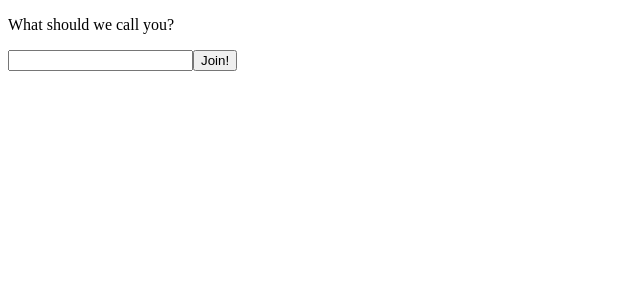
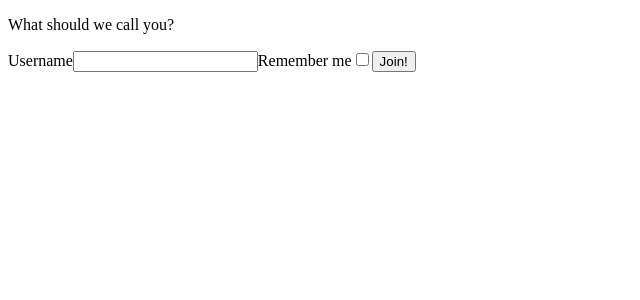
Before and after one commit to robinmetral/yaca, a React (Create React App) app: page / in a window 1280 px wide. Shown: the top 300 px of the page, without its empty margins (0-640 px from the left). Built offline with nearby package versions, Linux system fonts and the light colour scheme; no server answers.

Commit message:
Add remember me input to save author to localStorage

```diff
--- a/src/components/App.js
+++ b/src/components/App.js
@@ -20,8 +20,11 @@ class App extends Component {
       });
   }
 
-  joinChat = author => {
+  joinChat = (author, remember) => {
     this.setState({ author });
+    if (remember) {
+      localStorage.setItem("author", author);
+    }
   };
 
   render() {
--- a/src/components/Join.js
+++ b/src/components/Join.js
@@ -2,18 +2,24 @@ import React, { Component } from "react";
 
 class Join extends Component {
   state = {
-    author: ""
+    author: "",
+    remember: false
   };
 
   handleChange = event => {
+    const { name } = event.target;
+    const value =
+      event.target.type === "checkbox"
+        ? event.target.checked
+        : event.target.value;
     this.setState({
-      author: event.target.value
+      [name]: value
     });
   };
 
   handleSubmit = event => {
     event.preventDefault();
-    this.props.joinChat(this.state.author);
+    this.props.joinChat(this.state.author, this.state.remember);
   };
 
   render() {
@@ -21,11 +27,21 @@ class Join extends Component {
       <div>
         <p>What should we call you?</p>
         <form onSubmit={this.handleSubmit}>
+          <label htmlFor="author">Username</label>
           <input
             required
             type="text"
+            id="author"
             name="author"
             value={this.state.author}
+            onChange={this.handleChange}
+          />
+          <label htmlFor="remember">Remember me</label>
+          <input
+            type="checkbox"
+            id="remember"
+            name="remember"
+            checked={this.state.remember}
             onChange={this.handleChange}
           />
           <input type="submit" value="Join!" />
```
